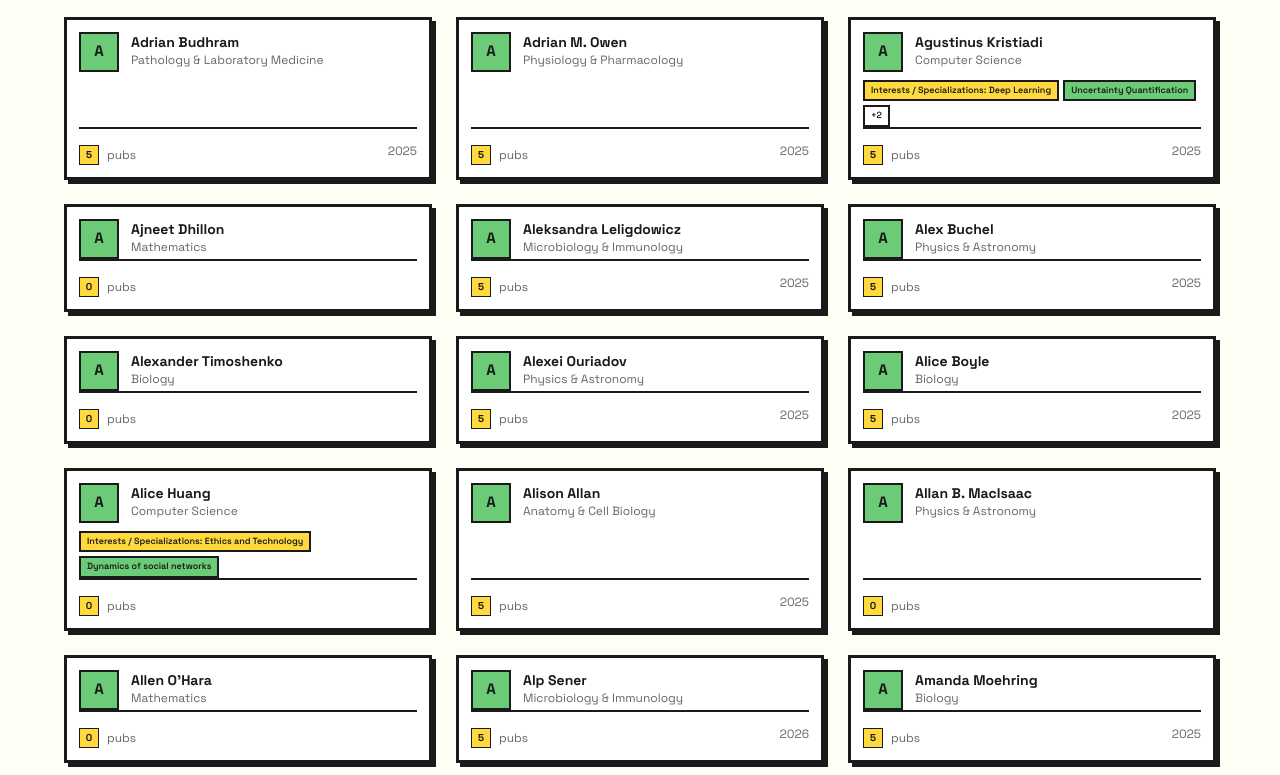
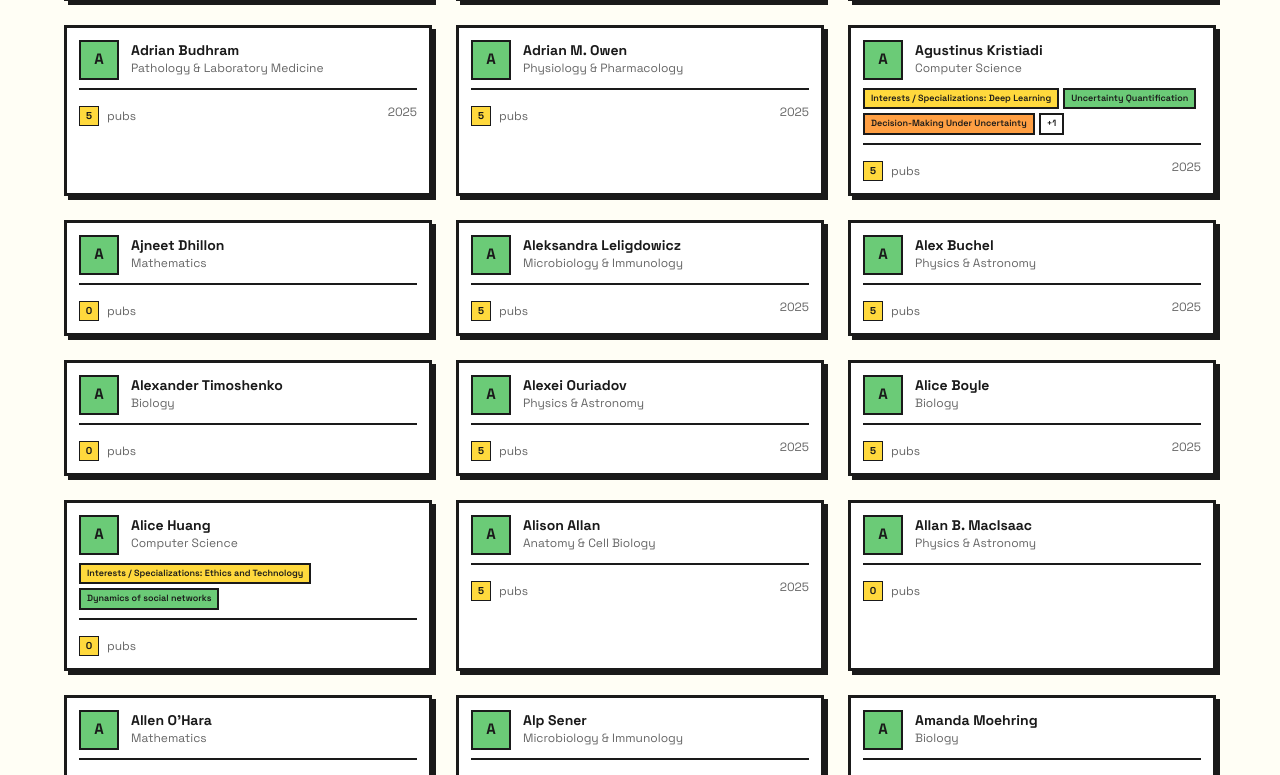
Before and after one commit to lucianlavric/western-research-profs, a Next.js app: page /professors in a window 1280 px wide. Shown: the part 485-1260 px from the top of the page. Built offline with nearby package versions, Linux system fonts and the light colour scheme.

Commit message:
fix: improve research areas visibility on cards
- Increase tag limit from 2 to 3 for better visibility
- Add flex-grow to research tags section for better spacing
- Adjust card layout margins to properly display tags
- Change tags container from mt-2 to mb-2 with flex-grow for better layout flow

```diff
--- a/components/ProfessorCard.tsx
+++ b/components/ProfessorCard.tsx
@@ -35,8 +35,8 @@ export default function ProfessorCard({ professor }: ProfessorCardProps) {
         </div>
 
         {professor.researchAreas.length > 0 && (
-          <div className="mt-2">
-            <ResearchTags tags={professor.researchAreas} limit={2} small />
+          <div className="mb-2 flex-grow">
+            <ResearchTags tags={professor.researchAreas} limit={3} small />
           </div>
         )}
 
--- a/components/ProfessorCardInteractive.tsx
+++ b/components/ProfessorCardInteractive.tsx
@@ -42,7 +42,7 @@ export default function ProfessorCardInteractive({ professor }: ProfessorCardInt
     <>
       <Link href={`/professors/${professor.id}`} className="block group">
         <div className="neu-card p-3 h-full flex flex-col">
-          <div className="flex items-start gap-3">
+          <div className="flex items-start gap-3 mb-2">
             <div
               className="w-10 h-10 border-2 border-[#1a1a1a] flex items-center justify-center flex-shrink-0"
               style={{ backgroundColor: color }}
@@ -58,12 +58,12 @@ export default function ProfessorCardInteractive({ professor }: ProfessorCardInt
           </div>
 
           {professor.researchAreas.length > 0 && (
-            <div className="mt-2">
-              <ResearchTags tags={professor.researchAreas} limit={2} small />
+            <div className="mb-2 flex-grow">
+              <ResearchTags tags={professor.researchAreas} limit={3} small />
             </div>
           )}
 
-          <div className="mt-auto pt-2 flex items-center gap-2 text-xs text-[#666] border-t-2 border-[#1a1a1a]">
+          <div className="pt-2 flex items-center gap-2 text-xs text-[#666] border-t-2 border-[#1a1a1a]">
             <span className="inline-flex items-center justify-center w-5 h-5 bg-[#ffd93d] border border-[#1a1a1a] text-[10px] font-bold text-[#1a1a1a] mt-2">
               {pubCount}
             </span>
```
